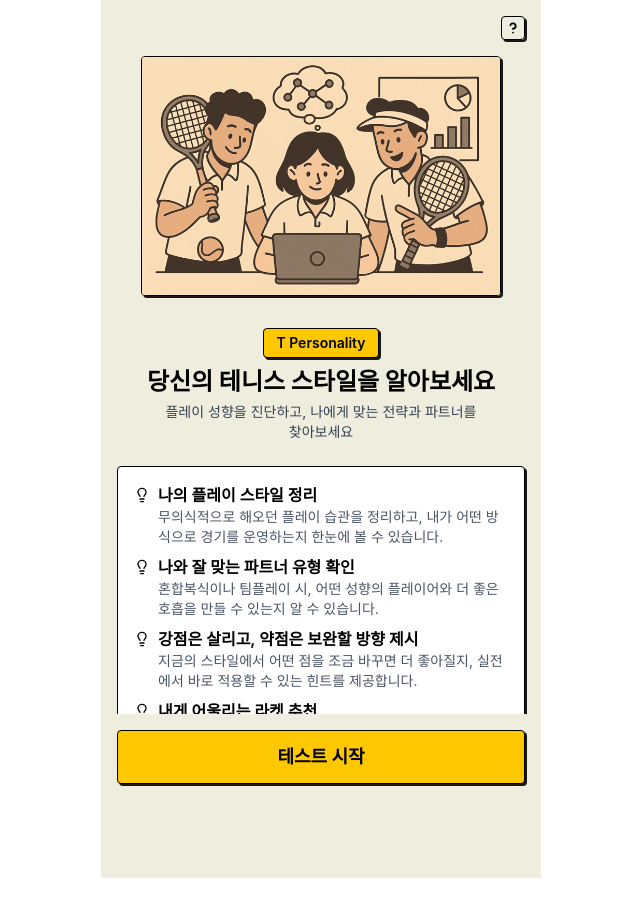
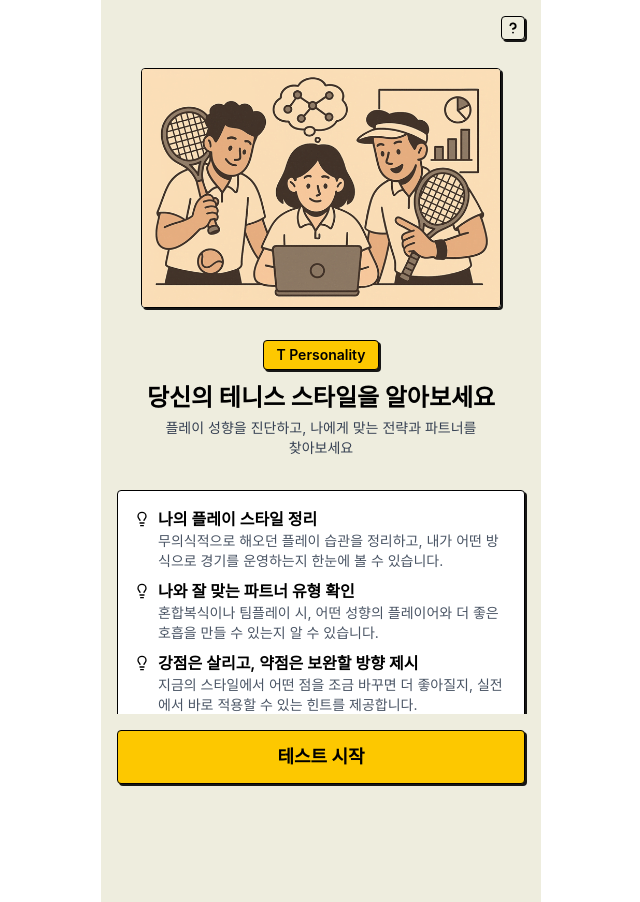
Before and after one commit to ygfafa/t-personality, a Next.js app: page /t-personality in a window 1280 px wide. Shown: the whole page, without its empty margins (319-959 px from the left). Before the commit the page ends 878 px from the top, so only its background shows below. Built offline with nearby package versions, Linux system fonts and the light colour scheme; a web font is replaced by a local one.

Commit message:
fix: page style

```diff
--- a/src/app/t-personality/page.tsx
+++ b/src/app/t-personality/page.tsx
@@ -22,7 +22,7 @@ const TPersonalityPage = () => {
         />
       </div>
 
-      <div className="mb-2 flex justify-center">
+      <div className="mb-3 flex justify-center">
         <Tag>T Personality</Tag>
       </div>
 
@@ -35,7 +35,7 @@ const TPersonalityPage = () => {
         </p>
       </div>
 
-      <div className="mt-6 px-4">
+      <div className="mt-8 px-4">
         <Benefits />
       </div>
 
--- a/src/components/layouts/screen.tsx
+++ b/src/components/layouts/screen.tsx
@@ -50,7 +50,9 @@ export const Screen = ({
         </div>
       )}
 
-      <div style={{ paddingBottom }}>{children}</div>
+      <div style={{ paddingBottom }} className="min-h-full pt-3">
+        {children}
+      </div>
     </div>
   )
 }
```
